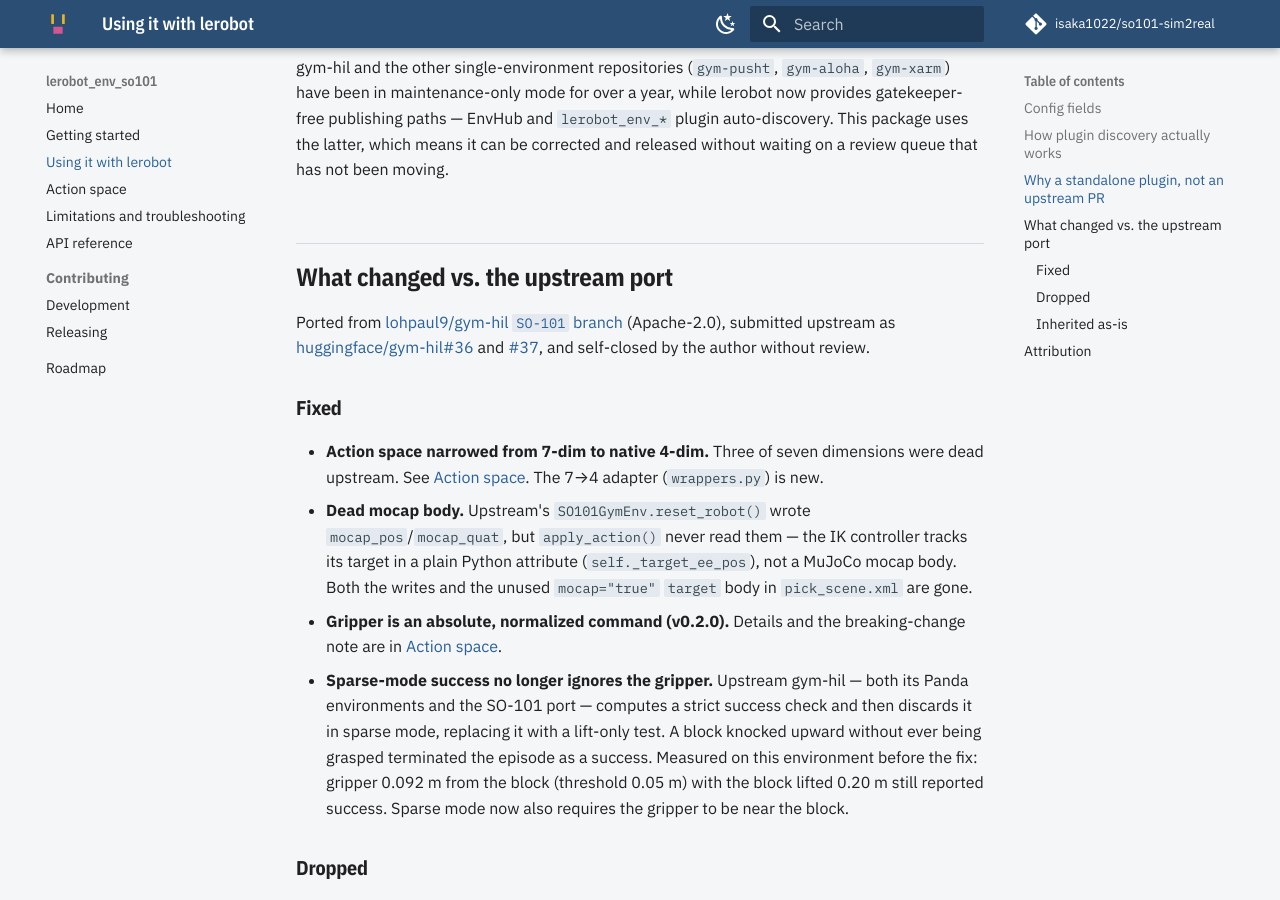
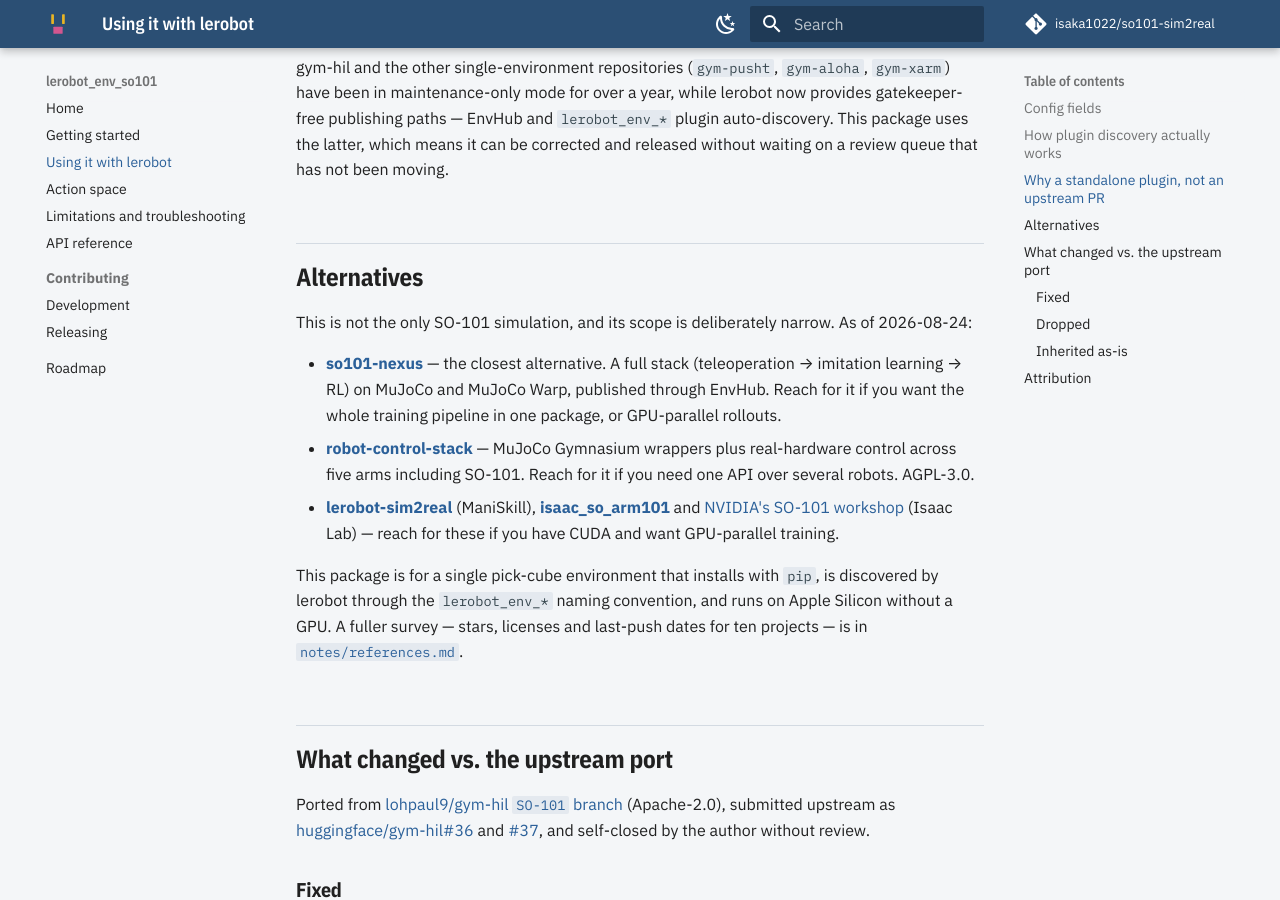
Before and after one commit to isaka1022/so101-sim2real, an MkDocs documentation site: the page built from docs/lerobot-integration.md, in a window 1280 px wide and 900 px high, scrolled down 1930 px. Built offline with MkDocs 1.6.1 and Material for MkDocs 9.7.7, drawn with Linux system fonts in a browser that asks for light colours; comment, search, counter and statistics services are not loaded.

Commit message:
docs: point readers at the alternatives before they find them elsewhere
Both the README and the documentation site argued for publishing as a plugin
rather than an upstream PR, and neither mentioned that several other SO-101
simulations exist. A reader who searches the same terms finds them in one
page of results, and silence there reads as either not knowing or not saying.

Adds a short Alternatives section to each, phrased as routing rather than
comparison: reach for so101-nexus if you want the whole training pipeline or
GPU-parallel rollouts, robot-control-stack if you need one API across several
arms, ManiSkill or Isaac Lab if you have CUDA. What is claimed about each is
limited to what its own README states — distribution channel, simulator,
licence — since nothing here has been benchmarked against them.

The claim for this package is written as an applicability condition rather
than an advantage: a single pick-cube environment, installed with pip,
discovered through the lerobot_env_* naming convention, on Apple Silicon
without a GPU. That sentence stays true as the field grows.

No comparison matrix. A table of ticks and crosses turns every cell into a
claim about someone else's project that has to be re-verified as they change,
and the fuller survey in notes/references.md already carries the dates,
licences and last-push activity for anyone who wants them.

The section lands in both files because the same rationale is already
duplicated there: the README is the GitHub entry point and
docs/lerobot-integration.md is the published site, and a reader arriving at
the site would otherwise never see it. The site links to notes/references.md
by absolute URL, since notes/ sits outside the MkDocs source directory and
strict mode rejects a relative link that leaves it.

Claude-Session: https://claude.ai/code/session_01UdaY7EAzr2xKVxUFTcYJx4

```diff
--- a/docs/lerobot-integration.md
+++ b/docs/lerobot-integration.md
@@ -74,6 +74,30 @@ while lerobot now provides gatekeeper-free publishing paths — EnvHub and
 means it can be corrected and released without waiting on a review queue that
 has not been moving.
 
+## Alternatives
+
+This is not the only SO-101 simulation, and its scope is deliberately narrow.
+As of 2026-08-24:
+
+- [**so101-nexus**](https://github.com/johnsutor/so101-nexus) — the closest
+  alternative. A full stack (teleoperation → imitation learning → RL) on MuJoCo
+  and MuJoCo Warp, published through EnvHub. Reach for it if you want the whole
+  training pipeline in one package, or GPU-parallel rollouts.
+- [**robot-control-stack**](https://github.com/RobotControlStack/robot-control-stack)
+  — MuJoCo Gymnasium wrappers plus real-hardware control across five arms
+  including SO-101. Reach for it if you need one API over several robots.
+  AGPL-3.0.
+- [**lerobot-sim2real**](https://github.com/StoneT2000/lerobot-sim2real) (ManiSkill),
+  [**isaac_so_arm101**](https://github.com/MuammerBay/isaac_so_arm101) and
+  [NVIDIA's SO-101 workshop](https://github.com/isaac-sim/Sim-to-Real-SO-101-Workshop)
+  (Isaac Lab) — reach for these if you have CUDA and want GPU-parallel training.
+
+This package is for a single pick-cube environment that installs with `pip`, is
+discovered by lerobot through the `lerobot_env_*` naming convention, and runs on
+Apple Silicon without a GPU. A fuller survey — stars, licenses and last-push
+dates for ten projects — is in
+[`notes/references.md`](https://github.com/isaka1022/so101-sim2real/blob/main/notes/references.md).
+
 ## What changed vs. the upstream port
 
 Ported from
```
Also changed, not shown: README.md (+42 -0 lines).
